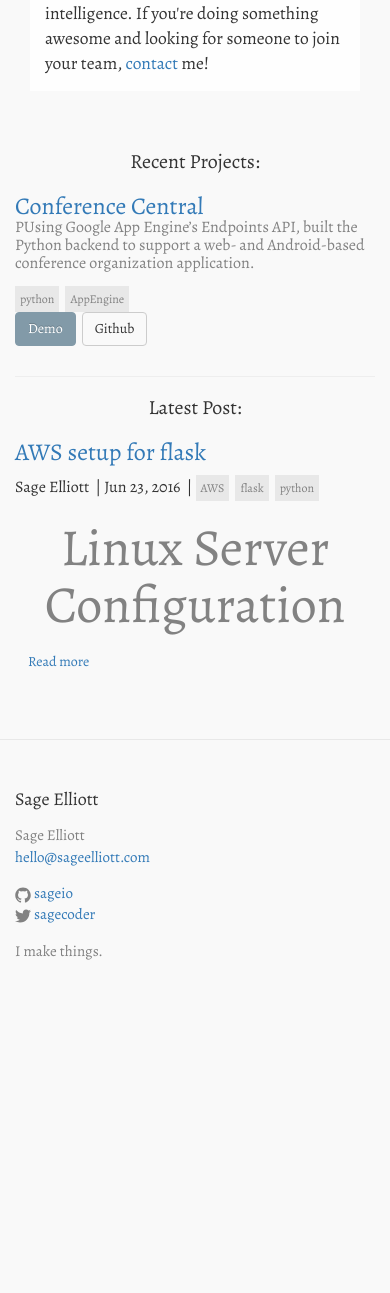
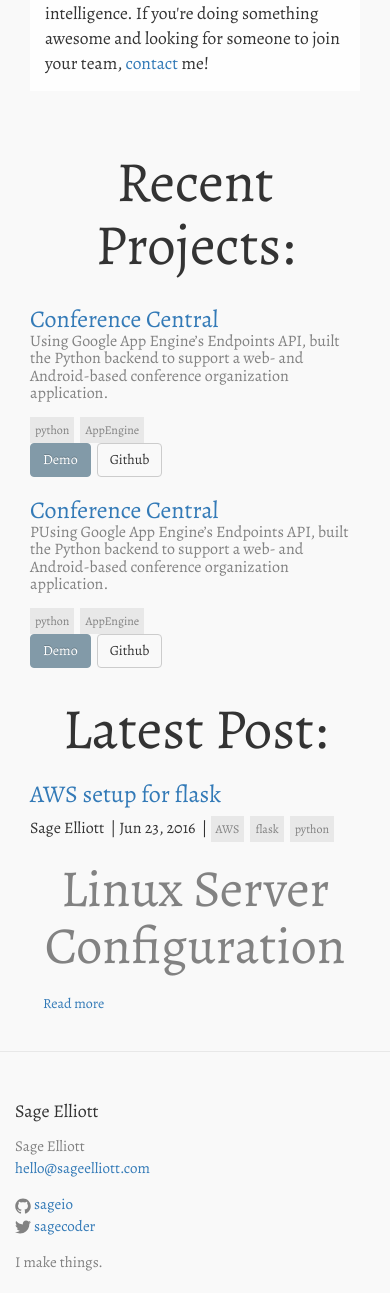
Before and after one commit to sagecodes/sage-blog, a Jekyll site: the page built from index.html, in a window 390 px wide and 1400 px high, scrolled down 698 px, cut to the strip 107-1400 px from the top of the window. Built offline with Jekyll 4.4.1, drawn with Linux system fonts in a browser that asks for light colours; nearby versions of some CDN libraries; some web fonts are replaced; before the commit the page ends 1812 px from its top, so only the background shows below that.

Commit message:
feat: basic styles for displaying projects

```diff
--- /dev/null
+++ b/_posts/2016-06-29-test.markdown
@@ -0,0 +1,13 @@
+---
+layout: post
+title:  "Conference Central"
+date:   2016-06-22
+categories: project
+tags: python AppEngine
+author: Sage Elliott
+published: true
+demo_url: https://conference-elliott.appspot.com/#/
+github_url: https://github.com/sageio
+---
+
+ Using Google App Engine's Endpoints API, built the Python backend to support a web- and Android-based conference organization application.
--- a/css/responsive.css
+++ b/css/responsive.css
@@ -34,9 +34,7 @@
         max-width: 650px;
         margin: 15px 0 0 0px;
     }
-    h1 {
-        display: none;
-    }
+
 
     /* Portfolio
     ===========================================*/
--- a/index.html
+++ b/index.html
@@ -20,10 +20,12 @@
           </section>
 
 <!-- Display projects -->
-  <h1 class="page-heading">Recent Projects:</h1>
+  <h1>Recent Projects:</h1>
+  <div class="row">
 
    <ul class="post-list">
     {% for post in site.categories.project %}
+    <div class="col-sm-6 col-lg-4">
       <li>
         <h2>
           <a class="post-link" href="{{ post.url | prepend: site.baseurl }}">{{ post.title }}</a>
@@ -42,22 +44,23 @@
             {% if post.github_url %}
               <a class="btn btn-default" href="{{ post.github_url }}">Github</a>
             {% endif %}
+          </div>
 
           </div>
         </h2>
       </li>
     {% endfor %}
   </ul>
-</div>
 
-<hr>
+  </div>
+
 
 
 <!-- Display latest post -->
-<div class="home">
 
-  <h1 class="page-heading">Latest Post:</h1>
-
+<div class="row">
+<h1>Latest Post:</h1>
+  <div class="col-sm-6 col-lg-6">
   <ul class="post-list">
     {% for post in site.categories.post limit:1 %}
       <li>
@@ -78,7 +81,7 @@
           <a class="btn" href="{{post.url | prepend: site.baseurl }}"> Read more</a>
 
 
-
+</div>
 
           </div>
         </h2>
```
